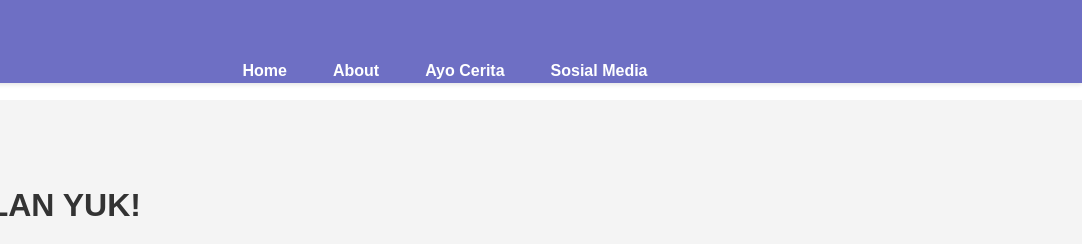
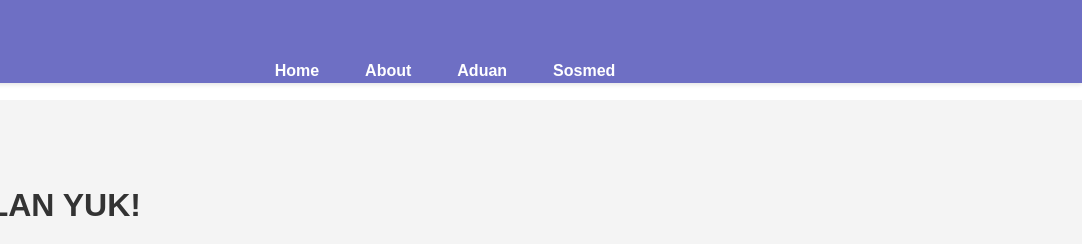
Before and after one commit to Fanspalopo/Fans-, a plain HTML site: page index.html in a window 1280 px wide. Shown: the top 244 px of the page, 198-1280 px from the left. Drawn offline with Linux system fonts and the light colour scheme.

Commit message:
Update index.html

```diff
--- a/index.html
+++ b/index.html
@@ -52,8 +52,8 @@
             <ul>
                 <li><a href="#home" onclick="showSection('home')">Home</a></li>
                 <li><a href="#about" onclick="showSection('about')">About</a></li>
-                <li><a href="#complaint" onclick="showSection('complaint')">Ayo Cerita</a></li>
-                <li><a href="#social-media" onclick="showSection('social-media')">Sosial Media</a></li>
+                <li><a href="#complaint" onclick="showSection('complaint')">Aduan</a></li>
+                <li><a href="#social-media" onclick="showSection('social-media')">Sosmed</a></li>
             </ul>
         </nav>
     </header>
```
